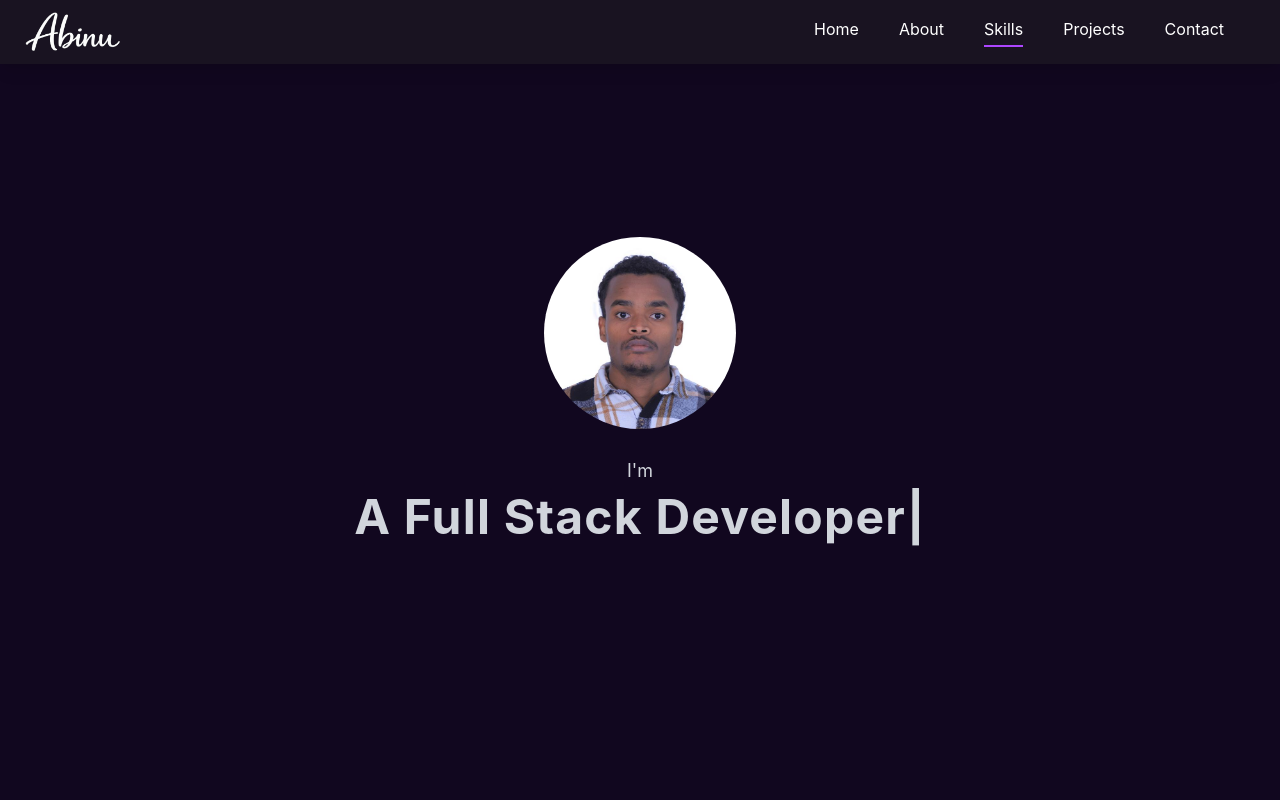
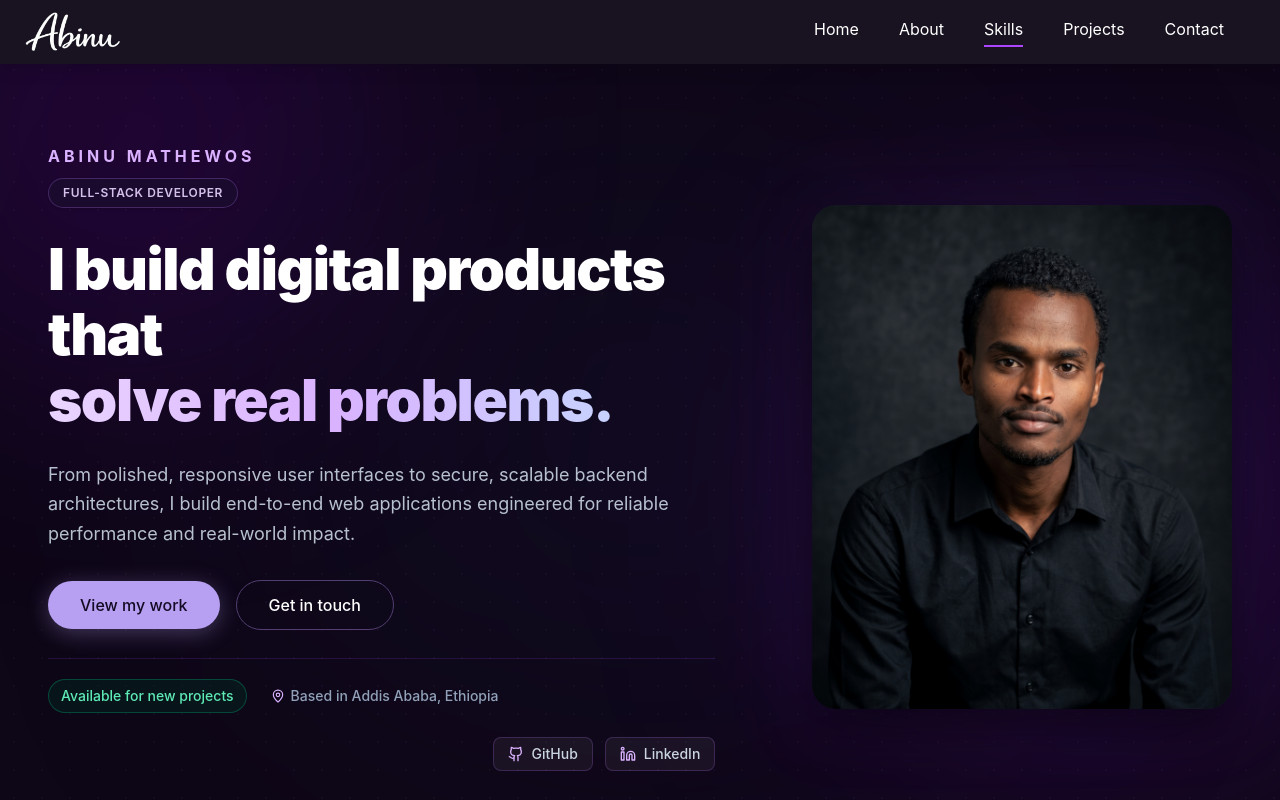
Before and after one commit to abinuma/portfolio-website, a React (Vite) app: page / in a window 1280 px wide. Shown: the top 800 px of the page. Built offline with nearby package versions, Linux system fonts and the light colour scheme.

Commit message:
feat(hero): redesign hero section with asymmetrical layout

```diff
--- a/src/components/Home.jsx
+++ b/src/components/Home.jsx
@@ -1,78 +1,226 @@
-import React, { useEffect, useState } from "react";
+import React from "react";
+import { motion } from "framer-motion";
+import {
+  Github,
+  Linkedin,
+  MapPin,
+} from "lucide-react";
 import personal from "../assets/personalPhoto.jpg";
-import { motion } from "framer-motion";
 
-const roles = ["Abinu Mathewos", "A Full Stack Developer"];
+const containerVariants = {
+  hidden: { opacity: 0 },
+  visible: {
+    opacity: 1,
+    transition: {
+      staggerChildren: 0.12,
+      delayChildren: 0.1,
+    },
+  },
+};
 
-const TYPING_SPEED = 70;
-const DELETING_SPEED = 40;
-const PAUSE_AFTER_TYPING = 1200;
+const itemVariants = {
+  hidden: { opacity: 0, y: 22 },
+  visible: {
+    opacity: 1,
+    y: 0,
+    transition: {
+      duration: 0.65,
+      ease: [0.22, 1, 0.36, 1],
+    },
+  },
+};
+
+const photoContainerVariants = {
+  hidden: { opacity: 0, scale: 0.94, y: 28 },
+  visible: {
+    opacity: 1,
+    scale: 1,
+    y: 0,
+    transition: {
+      duration: 0.85,
+      ease: [0.22, 1, 0.36, 1],
+      delay: 0.25,
+    },
+  },
+};
 
 const Home = () => {
-  const [text, setText] = useState("");
-  const [roleIndex, setRoleIndex] = useState(0);
-  const [phase, setPhase] = useState("typing");
-  const [charIndex, setCharIndex] = useState(0);
-
-  useEffect(() => {
-    const currentRole = roles[roleIndex];
-
-    let timeout;
-
-    if (phase === "typing") {
-      if (charIndex < currentRole.length) {
-        timeout = setTimeout(() => {
-          setText(currentRole.slice(0, charIndex + 1));
-          setCharIndex((prev) => prev + 1);
-        }, TYPING_SPEED);
-      } else {
-        timeout = setTimeout(() => {
-          setPhase("pause");
-        }, PAUSE_AFTER_TYPING);
-      }
-    } else if (phase === "deleting") {
-      if (charIndex > 0) {
-        timeout = setTimeout(() => {
-          setText(currentRole.slice(0, charIndex - 1));
-          setCharIndex((prev) => prev - 1);
-        }, DELETING_SPEED);
-      } else {
-        setPhase("typing");
-        setRoleIndex((prev) => (prev + 1) % roles.length);
-      }
-    } else if (phase === "pause") {
-      timeout = setTimeout(() => {
-        setPhase("deleting");
-      }, 400);
+  const scrollTo = (id) => {
+    const el = document.getElementById(id);
+    if (el) {
+      el.scrollIntoView({ behavior: "smooth" });
     }
-
-    return () => clearTimeout(timeout);
-  }, [charIndex, phase, roleIndex]);
+  };
 
   return (
-    <div
+    <section
       id="home"
-      className="min-h-screen flex flex-col justify-center items-center my-10"
+      className="relative min-h-screen flex items-center justify-center pt-28 pb-16 md:pt-36 md:pb-24 px-4 sm:px-6 lg:px-12 overflow-hidden bg-[#0e0717]"
     >
-      <div className="flex items-center justify-center mb-5">
-        <img
-          className="rounded-full w-48 h-48 object-cover"
-          src={personal}
-          alt="Abinu Mathewos"
+      {/* Ambient background lighting and subtle grid */}
+      <div className="absolute inset-0 pointer-events-none overflow-hidden">
+        {/* Soft top-left lavender glow */}
+        <div className="absolute -top-32 -left-32 w-96 h-96 sm:w-[520px] sm:h-[520px] bg-purple-700/15 rounded-full blur-[120px]" />
+
+        {/* Right side violet atmosphere behind photo */}
+        <div className="absolute top-1/4 -right-24 w-96 h-96 sm:w-[560px] sm:h-[560px] bg-purple-600/15 rounded-full blur-[130px]" />
+
+        {/* Center deep charcoal radial glow */}
+        <div className="absolute top-1/2 left-1/2 -translate-x-1/2 -translate-y-1/2 w-[700px] h-[500px] bg-indigo-950/20 rounded-full blur-[140px]" />
+
+        {/* Subtle decorative dot-matrix / grid texture */}
+        <div
+          className="absolute inset-0 opacity-[0.035]"
+          style={{
+            backgroundImage: `radial-gradient(rgba(216, 180, 254, 0.9) 1px, transparent 1px)`,
+            backgroundSize: "28px 28px",
+          }}
         />
       </div>
 
-      <div className="text-gray-300  text-center min-h-20 flex items-center justify-center">
-        <div>
-          <p className="text-lg py-2 ">I'm</p>
+      <div className="relative z-10 max-w-7xl mx-auto w-full">
+        <div className="grid grid-cols-1 lg:grid-cols-12 gap-12 lg:gap-8 xl:gap-14 items-center">
 
-          <h1 className="text-3xl h-30 md:h-37.5 md:text-5xl font-bold text-gray-300 tracking-wide relative">
-            {text}
-            <span className="blink-cursor">|</span>
-          </h1>
+          {/* LEFT COLUMN: Introduction & Actionable Content */}
+          <motion.div
+            variants={containerVariants}
+            initial="hidden"
+            animate="visible"
+            className="lg:col-span-7 flex flex-col justify-center text-left space-y-6 sm:space-y-7"
+          >
+            {/* Name & Role at the very top */}
+            <motion.div variants={itemVariants} className="space-y-2.5">
+              <p className="text-sm sm:text-base font-bold tracking-[0.25em] text-purple-300 uppercase">
+                ABINU MATHEWOS
+              </p>
+              <div className="inline-flex items-center px-3.5 py-1.5 rounded-full border border-purple-400/25 bg-[#1a0f2e]/70 backdrop-blur-md shadow-sm">
+                <span className="text-[11px] sm:text-xs font-semibold tracking-wider text-purple-200/90 uppercase">
+                  FULL-STACK DEVELOPER
+                </span>
+              </div>
+            </motion.div>
+
+            {/* Headline */}
+            <motion.div variants={itemVariants}>
+              <h1 className="text-3xl sm:text-5xl lg:text-[3.25rem] xl:text-[3.65rem] font-black text-white tracking-tight leading-[1.12]">
+                I build digital products that{" "}
+                <span className="relative inline-block bg-gradient-to-r from-purple-200 via-purple-300 to-indigo-200 bg-clip-text text-transparent">
+                  solve real problems.
+                </span>
+              </h1>
+            </motion.div>
+
+            {/* Concise Description */}
+            <motion.p
+              variants={itemVariants}
+              className="text-base sm:text-lg text-slate-300/90 leading-relaxed max-w-2xl font-normal"
+            >
+              From polished, responsive user interfaces to secure, scalable backend architectures,
+              I build end-to-end web applications engineered for reliable performance and real-world impact.
+            </motion.p>
+
+            {/* Call-to-Action Buttons */}
+            <motion.div
+              variants={itemVariants}
+              className="flex flex-wrap items-center gap-4 pt-1"
+            >
+              <a
+                href="#projects"
+                onClick={(e) => {
+                  e.preventDefault();
+                  scrollTo("projects");
+                }}
+                className="inline-flex items-center justify-center px-7 sm:px-8 py-3 rounded-full text-sm sm:text-base font-medium text-[#140b24] bg-[#b79ff2] hover:bg-[#c5b0fa] shadow-[0_4px_22px_rgba(183,159,242,0.32)] hover:shadow-[0_6px_28px_rgba(183,159,242,0.48)] transition-all duration-300 hover:scale-[1.02] active:scale-[0.98]"
+              >
+                View my work
+              </a>
+
+              <a
+                href="#contact"
+                onClick={(e) => {
+                  e.preventDefault();
+                  scrollTo("contact");
+                }}
+                className="inline-flex items-center justify-center px-7 sm:px-8 py-3 rounded-full text-sm sm:text-base font-medium text-white bg-transparent hover:bg-white/[0.07] border border-[#523e70] hover:border-purple-300/50 transition-all duration-300 hover:scale-[1.02] active:scale-[0.98]"
+              >
+                Get in touch
+              </a>
+            </motion.div>
+
+            {/* Bottom Meta Row: Availability, Location, Social Profiles */}
+            <motion.div
+              variants={itemVariants}
+              className="pt-5 flex flex-wrap items-center gap-4 sm:gap-6 border-t border-purple-500/15"
+            >
+              {/* Subtle Availability indicator without glowing point */}
+              <div className="inline-flex items-center px-3 py-1.5 rounded-full bg-emerald-950/40 border border-emerald-500/30 text-emerald-300 text-xs sm:text-sm font-medium w-fit">
+                <span>Available for new projects</span>
+              </div>
+
+              {/* Based in Addis Ababa, Ethiopia */}
+              <div className="inline-flex items-center gap-1.5 text-slate-400 text-xs sm:text-sm font-medium">
+                <MapPin className="w-3.5 h-3.5 text-purple-300" />
+                <span>Based in Addis Ababa, Ethiopia</span>
+              </div>
+
+              {/* GitHub and LinkedIn links */}
+              <div className="flex items-center gap-3 sm:ml-auto">
+                <a
+                  href="https://github.com/abinuma"
+                  target="_blank"
+                  rel="noopener noreferrer"
+                  aria-label="GitHub Profile"
+                  className="group inline-flex items-center gap-2 px-3.5 py-1.5 rounded-lg bg-white/5 hover:bg-purple-900/30 border border-purple-400/20 hover:border-purple-400/40 text-slate-300 hover:text-white transition-all duration-300 text-xs sm:text-sm font-medium hover:-translate-y-0.5"
+                >
+                  <Github className="w-4 h-4 text-purple-300 group-hover:text-purple-200 transition-colors" />
+                  <span>GitHub</span>
+                </a>
+
+                <a
+                  href="https://www.linkedin.com/in/abinu-mathewos-b9489434b/"
+                  target="_blank"
+                  rel="noopener noreferrer"
+                  aria-label="LinkedIn Profile"
+                  className="group inline-flex items-center gap-2 px-3.5 py-1.5 rounded-lg bg-white/5 hover:bg-purple-900/30 border border-purple-400/20 hover:border-purple-400/40 text-slate-300 hover:text-white transition-all duration-300 text-xs sm:text-sm font-medium hover:-translate-y-0.5"
+                >
+                  <Linkedin className="w-4 h-4 text-purple-300 group-hover:text-purple-200 transition-colors" />
+                  <span>LinkedIn</span>
+                </a>
+              </div>
+            </motion.div>
+          </motion.div>
+
+          {/* RIGHT COLUMN: Profile Photo without any frame or borders */}
+          <motion.div
+            variants={photoContainerVariants}
+            initial="hidden"
+            animate="visible"
+            className="lg:col-span-5 flex justify-center lg:justify-end items-center relative mt-4 lg:mt-0"
+          >
+            <div className="relative w-full max-w-[340px] sm:max-w-[390px] xl:max-w-[420px] group">
+
+              {/* Soft ambient background glow */}
+              <div className="absolute -inset-4 bg-gradient-to-tr from-purple-600/20 via-purple-500/10 to-indigo-500/15 rounded-3xl blur-2xl opacity-60 group-hover:opacity-85 transition-opacity duration-700 pointer-events-none" />
+
+              {/* The Photo itself - completely frameless and borderless */}
+              <motion.div
+                whileHover={{ y: -6, scale: 1.01 }}
+                transition={{ duration: 0.35, ease: "easeOut" }}
+                className="relative rounded-2xl sm:rounded-3xl overflow-hidden aspect-[4/4.8] shadow-[0_20px_50px_rgba(0,0,0,0.55)]"
+              >
+                <img
+                  src={personal}
+                  alt="Abinu Mathewos"
+                  className="w-full h-full object-cover object-top filter brightness-[0.98] contrast-[1.02] transition-transform duration-700 ease-out group-hover:scale-[1.03]"
+                />
+              </motion.div>
+
+            </div>
+          </motion.div>
+
         </div>
       </div>
-    </div>
+    </section>
   );
 };
 
```
Also changed, not shown: src/assets/personalPhoto.jpg, src/assets/personalPhoto1.jpg (added).
